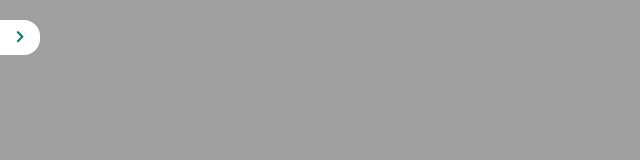
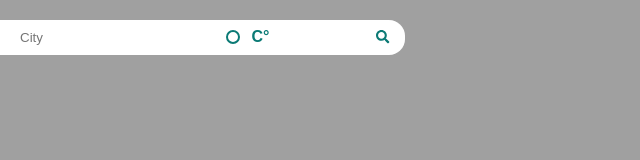
Before and after one commit to oscardelalanza/the-weather-app, a website built with webpack: page dist/index.html in a window 1280 px wide. Both pictures are taken after a click on the button 20 px from the left and 37 px from the top of the page. Shown: the whole page, without its empty margins (0-640 px from the left). Built offline with nearby package versions, Linux system fonts and the light colour scheme.

Commit message:
search bar finished

```diff
--- a/src/assets/sass/styles.scss
+++ b/src/assets/sass/styles.scss
@@ -3,10 +3,6 @@
     padding: 0;
     margin: 0;
     box-sizing: border-box;
-}
-
-.show {
-    display: inline-block;
 }
 
 body {
@@ -21,9 +17,12 @@ header {
 
     .form-container {
         background: #fff;
+        transition: width 1s ease;
+        width: 0;
+        height: 35px;
+        overflow: hidden;
 
         form {
-            display: none;
             padding-left: 10px;
 
             input {
@@ -73,6 +72,10 @@ header {
         }
     }
 
+    .show {
+        width: 360px;
+    }
+
     button {
         display: inline-block;
         padding: 10px 16px;
--- /dev/null
+++ b/src/js/dom.js
@@ -0,0 +1,12 @@
+const openSearchBtn = document.getElementById('openSearchBtn');
+
+const toggleSearchBar = () => {
+
+    openSearchBtn.addEventListener('click',  () => {
+        document.getElementsByClassName('form-container')[0].classList.toggle('show');
+    });
+};
+
+export {
+    toggleSearchBar
+}
--- a/src/js/main.js
+++ b/src/js/main.js
@@ -1,2 +1,5 @@
 import '@fortawesome/fontawesome-free/js/all';
 import '../assets/sass/styles.scss';
+import { toggleSearchBar } from './dom';
+
+toggleSearchBar();
```
Also changed, not shown: dist/index.html.
